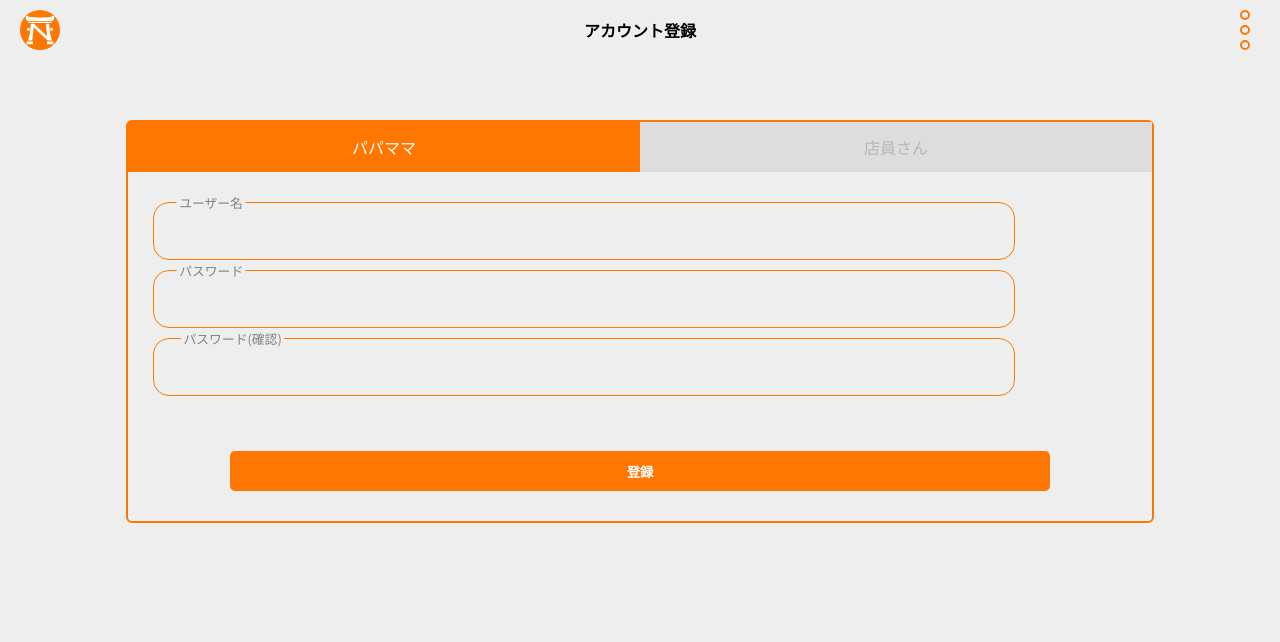
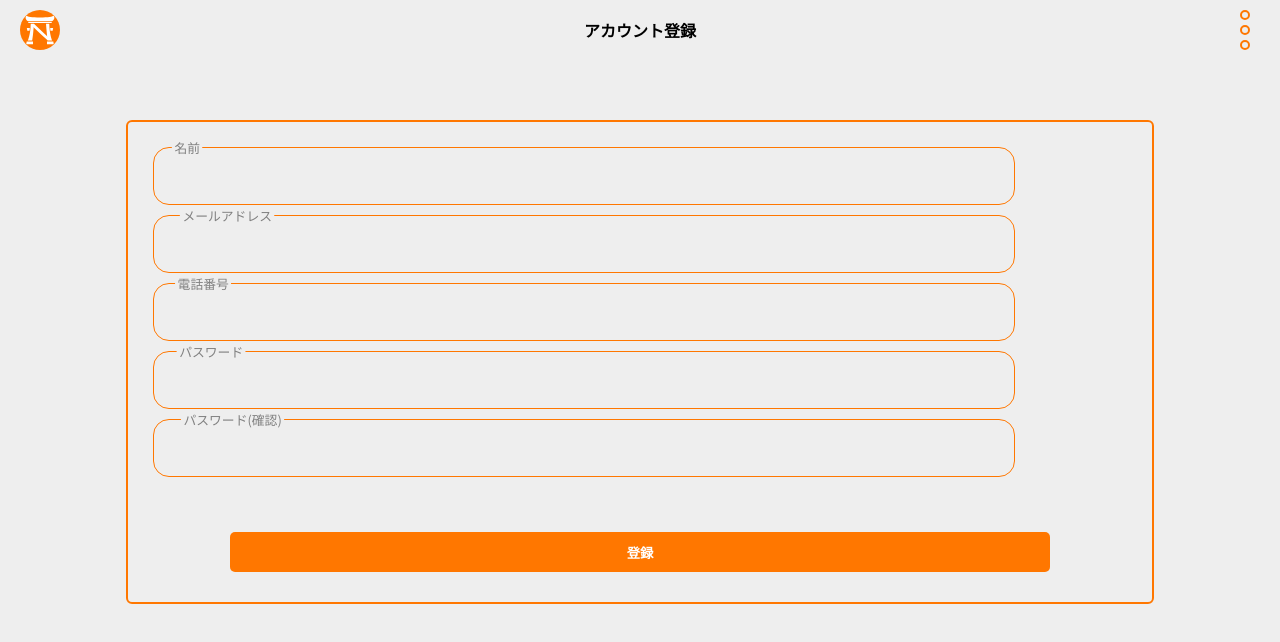
Before and after one commit to PiedPiperNagoya/bit.connect2021-client, a Vue app: page /registration in a window 1280 px wide. Shown: the top 642 px of the page. Built offline with nearby package versions, Linux system fonts and the light colour scheme.

Commit message:
featre:#2 サインイン項目変更

```diff
--- a/src/views/Registration.vue
+++ b/src/views/Registration.vue
@@ -1,33 +1,18 @@
 <template>
   <div class="registration">
     <div class="content">
-      <div class="account-type">
-        <div>
-          <input
-            type="radio"
-            v-model="account_type"
-            id="parent"
-            value="parent"
-          />
-          <label for="parent">
-            パパママ
-          </label>
+      <div class="userinfo">
+        <div class="input-area name">
+          <input type="text" v-model="name" />
+          <label>名前</label>
         </div>
-        <div>
-          <input
-            type="radio"
-            v-model="account_type"
-            id="clerk"
-            value="clerk"/>
-          <label for="clerk">
-            店員さん
-          </label>
+        <div class="input-area email">
+          <input type="email" v-model="email" />
+          <label>メールアドレス</label>
         </div>
-      </div>
-      <div class="userinfo">
-        <div class="input-area username">
-          <input type="text" v-model="username" />
-          <label>ユーザー名</label>
+        <div class="input-area tel">
+          <input type="tel" v-model="tel" />
+          <label>電話番号</label>
         </div>
         <div class="input-area password">
           <input type="password" v-model="password" />
@@ -55,26 +40,28 @@ export default {
   },
   data() {
     return {
-      username:"",
+      name:"",
       password:"",
       password_confirm:"",
-      account_type:"parent",
+      email:"",
+      tel:"",
       error_msg:"",
     }
   },
   methods: {
     registerAccount() {
-      if ( this.username === "" || this.password === ""  || this.password_confirm === "" ){
-        this.error_msg = "ユーザー名またはパスワードを入力してください"
+      if ( this.name === "" || this.password === ""  || this.password_confirm === "" ){
+        this.error_msg = "未入力の欄があります"
       } else if (!this.confirmPassword()) {
         this.error_msg = "パスワードが一致していません";
       } else {
         this.axios.post(
-          '/api/singin',
+          '/api/parent/signup',
           {
-            username: this.username,
+            name: this.name,
+            email: this.email,
             password: this.password,
-            account_type: this.account_type,
+            tel: this.tel,
           },
         ).then((res) => {
           console.log(res)
@@ -92,7 +79,7 @@ export default {
       } else {
         return false
       }
-    }
+    },
   }
 };
 </script>
```
